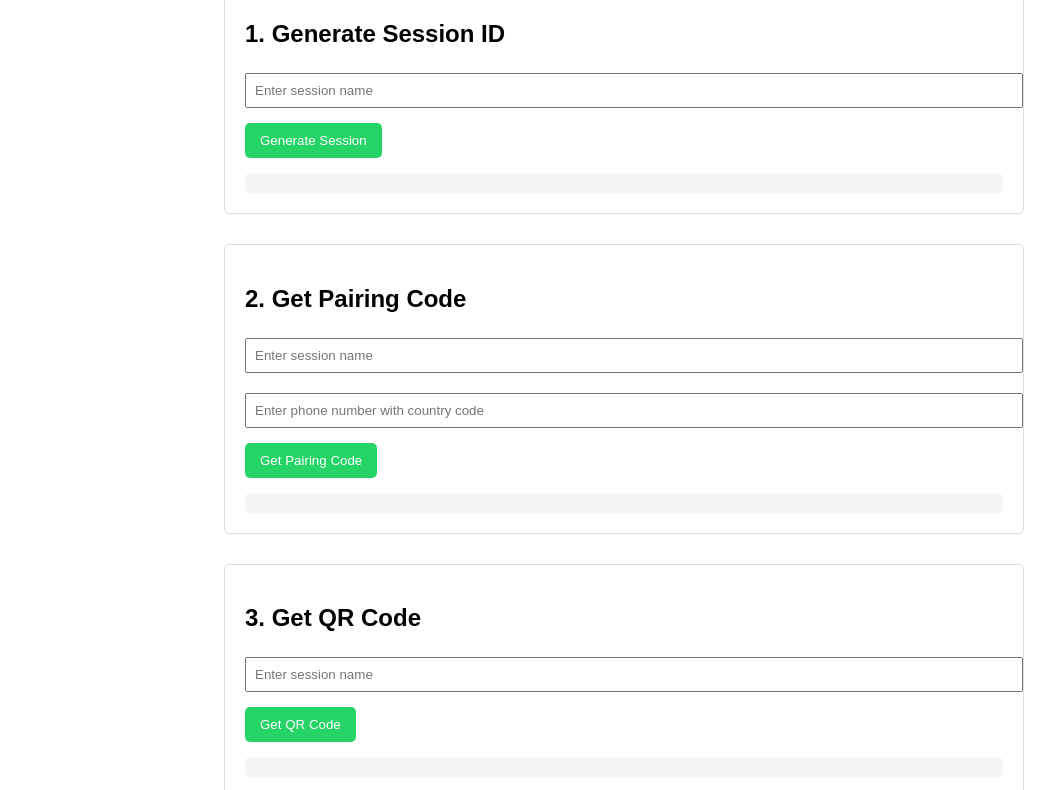
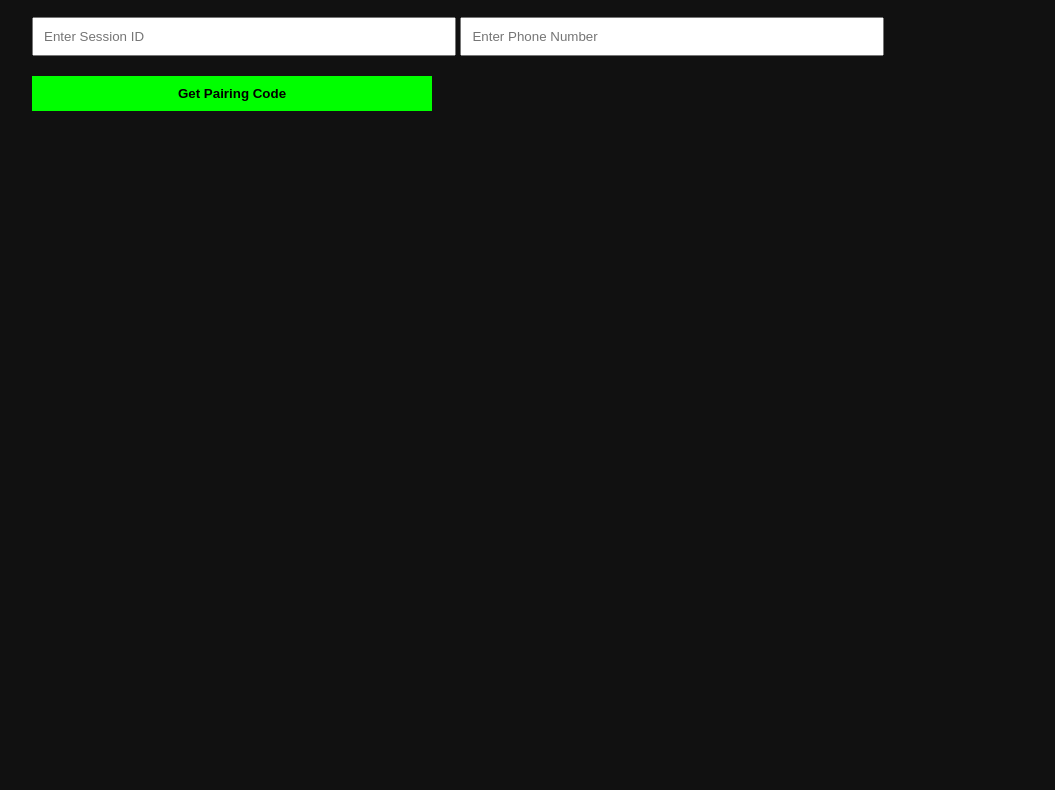
Before and after one commit to ReirLair/scan, a website: page public/index.html in a window 1280 px wide. Shown: the part 121-911 px from the top of the page, without its empty margins (16-1071 px from the left). After the commit the page ends 800 px from the top, so only its background shows below. Drawn offline with Linux system fonts and the light colour scheme.

Commit message:
Update index.html

```diff
--- a/public/index.html
+++ b/public/index.html
@@ -1,114 +1,88 @@
 <!DOCTYPE html>
-<html>
+<html lang="en">
 <head>
-    <title>WhatsApp Auth</title>
+  <meta charset="UTF-8" />
+  <meta name="viewport" content="width=device-width, initial-scale=1.0"/>
+  <title>WhatsApp Pairing Code</title>
   <style>
-        body { font-family: Arial, sans-serif; max-width: 800px; margin: 0 auto; padding: 20px; }
-        .method { margin-bottom: 30px; padding: 20px; border: 1px solid #ddd; border-radius: 5px; }
-        button { padding: 10px 15px; background: #25D366; color: white; border: none; border-radius: 5px; cursor: pointer; }
-        input { padding: 8px; width: 100%; margin: 5px 0 15px; }
-        .result { margin-top: 15px; padding: 10px; background: #f5f5f5; border-radius: 5px; }
+    body {
+      font-family: Arial, sans-serif;
+      background: #111;
+      color: #fff;
+      padding: 40px;
+    }
+    input, button {
+      padding: 10px;
+      margin: 10px 0;
+      width: 100%;
+      max-width: 400px;
+    }
+    button {
+      background: #0f0;
+      border: none;
+      color: #000;
+      cursor: pointer;
+      font-weight: bold;
+    }
+    .response {
+      margin-top: 20px;
+      padding: 20px;
+      background: #222;
+      border: 1px solid #444;
+      max-width: 600px;
+    }
   </style>
 </head>
 <body>
-    <h1>WhatsApp Authentication</h1>
+  <h1>Generate WhatsApp Pairing Code</h1>
 
-    <div class="method">
-        <h2>1. Generate Session ID</h2>
-        <input type="text" id="sessionId" placeholder="Enter session name">
-        <button onclick="generateSession()">Generate Session</button>
-        <div id="sessionResult" class="result"></div>
-    </div>
+  <form id="pairForm">
+    <input type="text" id="sessionId" placeholder="Enter Session ID" required />
+    <input type="text" id="phoneNumber" placeholder="Enter Phone Number" required />
+    <button type="submit">Get Pairing Code</button>
+  </form>
 
-    <div class="method">
-        <h2>2. Get Pairing Code</h2>
-        <input type="text" id="pairSessionId" placeholder="Enter session name">
-        <input type="text" id="phoneNumber" placeholder="Enter phone number with country code">
-        <button onclick="getPairingCode()">Get Pairing Code</button>
-        <div id="pairResult" class="result"></div>
-    </div>
-
-    <div class="method">
-        <h2>3. Get QR Code</h2>
-        <input type="text" id="qrSessionId" placeholder="Enter session name">
-        <button onclick="getQRCode()">Get QR Code</button>
-        <div id="qrResult" class="result"></div>
-        <img id="qrImage" style="display: none; margin-top: 15px; max-width: 300px;">
-    </div>
+  <div class="response" id="response" style="display: none;"></div>
 
   <script>
-        async function generateSession() {
-            const sessionId = document.getElementById('sessionId').value;
-            if (!sessionId) return alert('Session name is required');
+    const form = document.getElementById('pairForm');
+    const responseBox = document.getElementById('response');
 
-            const response = await fetch('/api/generate-session', {
-                method: 'POST',
-                headers: { 'Content-Type': 'application/json' },
-                body: JSON.stringify({ sessionId })
-            });
+    form.addEventListener('submit', async (e) => {
+      e.preventDefault();
+      const sessionId = document.getElementById('sessionId').value.trim();
+      const phoneNumber = document.getElementById('phoneNumber').value.trim();
 
-            const data = await response.json();
-            const resultDiv = document.getElementById('sessionResult');
+      responseBox.style.display = 'none';
+      responseBox.innerHTML = 'Generating pairing code...';
 
-            if (response.ok) {
-                resultDiv.innerHTML = `
-                    <strong>Session ID:</strong> ${data.sessionId}<br>
-                    <strong>Session String:</strong> ${data.sessionString}<br>
-                    <small>Copy this string and use it as SESSION_ID in your environment variables</small>
-                `;
-            } else {
-                resultDiv.innerHTML = `<strong>Error:</strong> ${data.error}`;
-            }
-        }
-
-        async function getPairingCode() {
-            const sessionId = document.getElementById('pairSessionId').value;
-            const phoneNumber = document.getElementById('phoneNumber').value;
-            if (!sessionId || !phoneNumber) return alert('Both fields are required');
-
-            const response = await fetch('/api/get-pairing-code', {
+      try {
+        const res = await fetch('/api/get-pairing-code', {
           method: 'POST',
           headers: { 'Content-Type': 'application/json' },
           body: JSON.stringify({ sessionId, phoneNumber })
         });
 
-            const data = await response.json();
-            const resultDiv = document.getElementById('pairResult');
+        const data = await res.json();
+        responseBox.style.display = 'block';
 
-            if (response.ok) {
-                resultDiv.innerHTML = `
-                    <strong>Session ID:</strong> ${data.sessionId}<br>
-                    <strong>Pairing Code:</strong> ${data.pairingCode}<br>
-                    <small>Enter this code in your WhatsApp linked devices</small>
+        if (res.ok) {
+          responseBox.innerHTML = `
+            <strong>Pairing Code:</strong> <pre>${data.pairingCode}</pre><br/>
+            <strong>Message:</strong> ${data.message}<br/>
+            <strong>Session ID:</strong> ${data.sessionId}
           `;
         } else {
-                resultDiv.innerHTML = `<strong>Error:</strong> ${data.error}`;
+          responseBox.innerHTML = `
+            <strong>Error:</strong> ${data.error}<br/>
+            <strong>Suggestion:</strong> ${data.suggestion || 'None'}
+          `;
         }
+      } catch (err) {
+        responseBox.style.display = 'block';
+        responseBox.innerHTML = `<strong>Error:</strong> ${err.message}`;
       }
-
-        async function getQRCode() {
-            const sessionId = document.getElementById('qrSessionId').value;
-            if (!sessionId) return alert('Session name is required');
-
-            const response = await fetch('/api/get-qr', {
-                method: 'POST',
-                headers: { 'Content-Type': 'application/json' },
-                body: JSON.stringify({ sessionId })
     });
-
-            const data = await response.json();
-            const resultDiv = document.getElementById('qrResult');
-            const qrImage = document.getElementById('qrImage');
-
-            if (response.ok) {
-                resultDiv.innerHTML = `<strong>Session ID:</strong> ${data.sessionId}`;
-                qrImage.src = data.qrCode;
-                qrImage.style.display = 'block';
-            } else {
-                resultDiv.innerHTML = `<strong>Error:</strong> ${data.error}`;
-                qrImage.style.display = 'none';
-            }
-        }
   </script>
 </body>
 </html>
```
Lines whose indentation alone changed are shown as unchanged.
